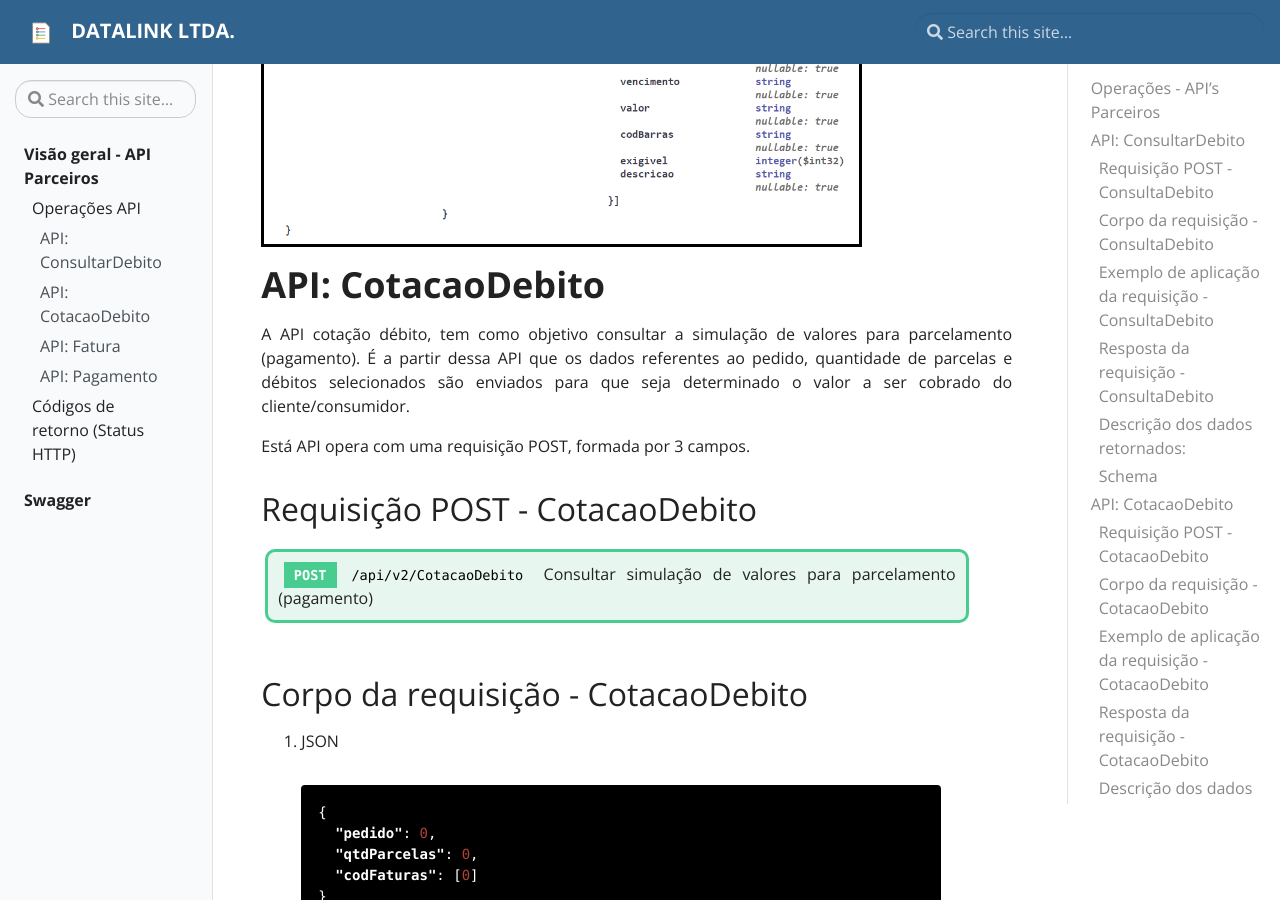
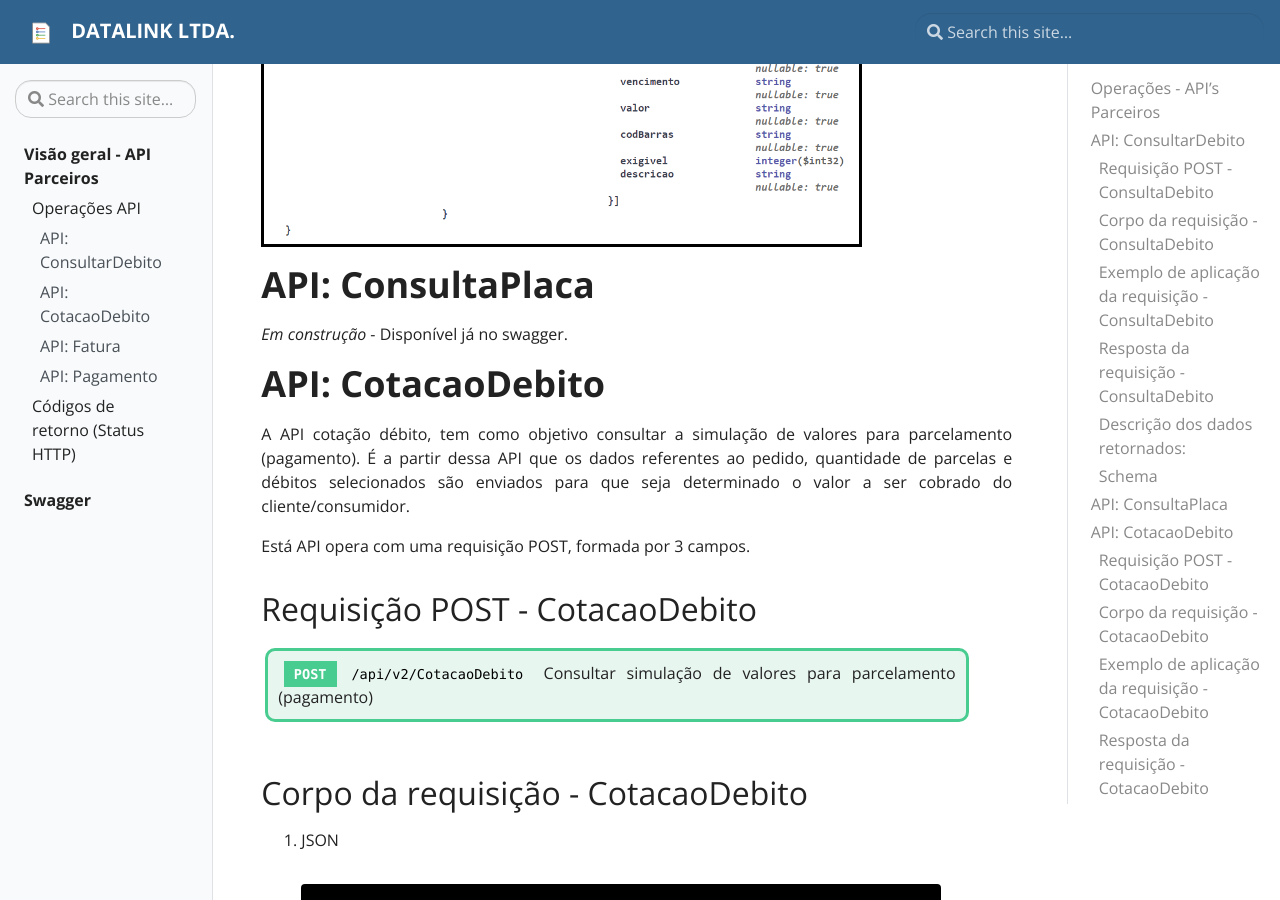
Before and after one commit to apiparcelenahora/manual, a Jekyll site: the page built from _docs/operacoesAPI.md, in a window 1280 px wide and 900 px high, scrolled down 4145 px. Built offline with Jekyll 4.4.1, drawn with Linux system fonts in a browser that asks for light colours; some of the changed text lies outside the part shown.

Commit message:
Documentando novas APIs (Recibo e CotacaoPlaca

```diff
--- a/_docs/operacoesAPI.md
+++ b/_docs/operacoesAPI.md
@@ -141,6 +141,10 @@ curl -X 'POST' \
 <p><img src="assets\imgs\retorno-consulta-debito-generic-result.png" class="schema" alt="imagem"></p>
 
 <!-- ![imagem](assets\imgs\retorno-consulta-debito-generic-result.png) -->
+
+# API: ConsultaPlaca
+
+*Em construção* - Disponível já no swagger.
 
 
 # API: CotacaoDebito
@@ -585,3 +589,8 @@ https://api.parcelenahora.com.br/api/v2/Pagamento/BuscarCodBarraFatura?CodigoFat
 |Propriedade|Descrição|Tipo|Obrigatório|
 |---|---|---|---|
 |`CodigoFatura`|Numeração identificadora da fatura.|**integer (int32)**|Sim|
+
+
+# API: Recibo
+
+*Em construção* - Disponível já no swagger.
```
